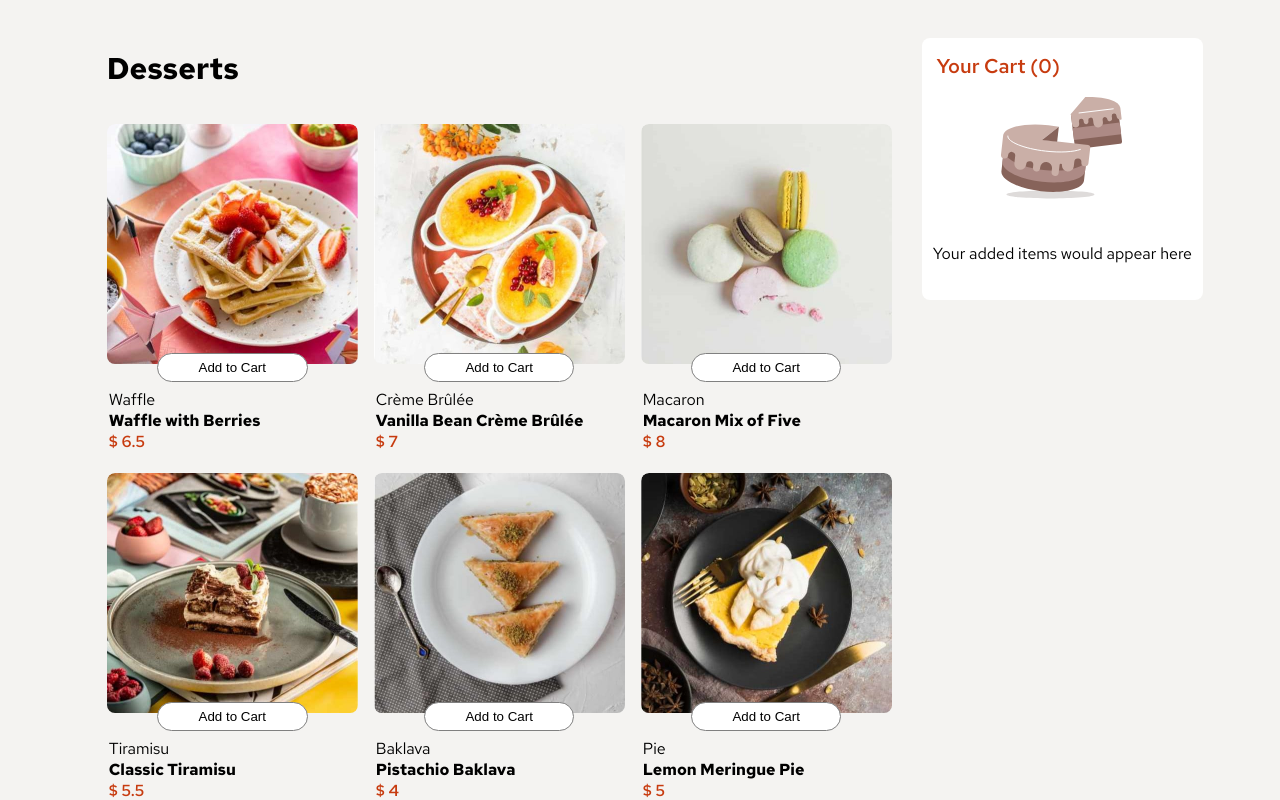
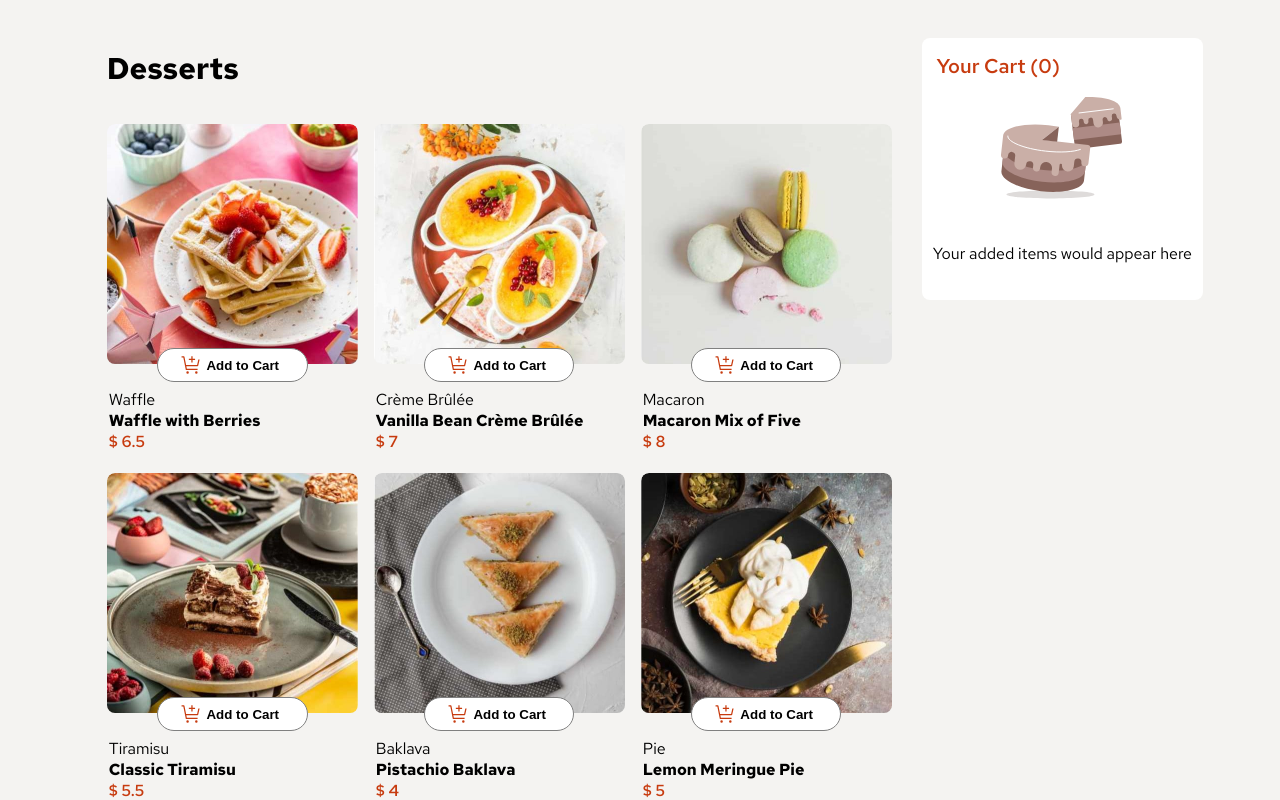
Before and after one commit to MarwanElZaher/product-list-with-cart, a React (Create React App) app: page / in a window 1280 px wide. Shown: the top 800 px of the page. Built offline with nearby package versions, Linux system fonts and the light colour scheme.

Commit message:
style: styles of svg and ordercontainer and passing child instead of iconkey

```diff
--- a/src/components/CartProductDetail/index.jsx
+++ b/src/components/CartProductDetail/index.jsx
@@ -27,8 +27,7 @@ const CartProductDetail = ({ priceMap, cartItems, totalPrice, showProductImage,
                                 <img src={getImageForItem(productName)} alt={ productName} />
                         </div>
                             :
-                            <ReusableButton iconKey={`${process.env.PUBLIC_URL}/assets/images/icon-remove-item.svg`} className="remove-product-cart" label={`Remove ${productName}`} onClick={() => dispatch(removeFromCart(productName))} />
-
+                            <ReusableButton child={<svg aria-label={`Remove ${productName}`} xmlns="http://www.w3.org/2000/svg" width="10" height="10" fill="none" viewBox="0 0 10 10"><path fill="currentColor" d="M8.375 9.375 5 6 1.625 9.375l-1-1L4 5 .625 1.625l1-1L5 4 8.375.625l1 1L6 5l3.375 3.375-1 1Z"/></svg>}  className="remove-product-cart" label={`Remove ${productName}`} onClick={() => dispatch(removeFromCart(productName))} />
                         }
                     </div>
                 )
--- a/src/components/CartProductDetail/style.css
+++ b/src/components/CartProductDetail/style.css
@@ -42,7 +42,7 @@
     border: unset;
     background-color: transparent;
 }
-.remove-product-cart label{
+.remove-product-cart span{
     display: none;
     border: unset;
     background-color: transparent;
--- a/src/components/Counter/index.jsx
+++ b/src/components/Counter/index.jsx
@@ -17,9 +17,9 @@ const Counter = ({ productName }) => {
     }
     return (
         <div className="counter-main-component">
-            <ReusableButton label={`Add 1 more "${productName}" in cart`} iconKey={`${process.env.PUBLIC_URL}/assets/images/icon-increment-quantity.svg`} className="increment-quantity-button" onClick={handleProductIncrement}/>
+            <ReusableButton label={`Add 1 more "${productName}" in cart`} child={<svg aria-label="increment-icon" xmlns="http://www.w3.org/2000/svg" width="10" height="10" fill="none" viewBox="0 0 10 10"><path fill="currentColor" d="M10 4.375H5.625V0h-1.25v4.375H0v1.25h4.375V10h1.25V5.625H10v-1.25Z"/></svg>} className="increment-quantity-button" onClick={handleProductIncrement}/>
             <span className="product-added-quantity">{cartItems?.[productName]}</span>
-            <ReusableButton label={`Remove 1 ${productName} from cart`} iconKey={`${process.env.PUBLIC_URL}/assets/images/icon-decrement-quantity.svg`} className="decrement-quantity-button" onClick={handleProductDecrement}/>
+            <ReusableButton label={`Remove 1 ${productName} from cart`} child={<svg aria-label="decrement-icon" xmlns="http://www.w3.org/2000/svg" width="10" height="2" fill="none" viewBox="0 0 10 2"><path fill="currentColor" d="M0 .375h10v1.25H0V.375Z"/></svg>} className="decrement-quantity-button" onClick={handleProductDecrement}/>
         </div>
     )
 }
--- a/src/components/Counter/style.css
+++ b/src/components/Counter/style.css
@@ -10,7 +10,7 @@
     border-radius: 25px;
     width: 60%;
 }
-.counter-main-component label {
+.counter-main-component button span {
     display: none;
 }
 
--- a/src/components/OrderModal/style.css
+++ b/src/components/OrderModal/style.css
@@ -5,7 +5,7 @@
     background-color: #f0f0f0;
     border-radius: 8px;
     padding: 0px 15px;
-    max-height: 420px;
+    max-height: 250px;
     overflow-y: auto;
 }
 
--- a/src/components/Product/index.jsx
+++ b/src/components/Product/index.jsx
@@ -25,7 +25,7 @@ const Product = ({ image, name, category, price }) => {
                 {cartItems[name] ?
                     <Counter productName={name}/> :
                     <ReusableButton
-                    iconKey={`${process.env.PUBLIC_URL}/assets/images/icon-add-to-cart.svg`}
+                    child={<svg aria-al xmlns="http://www.w3.org/2000/svg" width="21" height="20" fill="none" viewBox="0 0 21 20"><g fill="#C73B0F" clip-path="url(#a)"><path d="M6.583 18.75a1.25 1.25 0 1 0 0-2.5 1.25 1.25 0 0 0 0 2.5ZM15.334 18.75a1.25 1.25 0 1 0 0-2.5 1.25 1.25 0 0 0 0 2.5ZM3.446 1.752a.625.625 0 0 0-.613-.502h-2.5V2.5h1.988l2.4 11.998a.625.625 0 0 0 .612.502h11.25v-1.25H5.847l-.5-2.5h11.238a.625.625 0 0 0 .61-.49l1.417-6.385h-1.28L16.083 10H5.096l-1.65-8.248Z"/><path d="M11.584 3.75v-2.5h-1.25v2.5h-2.5V5h2.5v2.5h1.25V5h2.5V3.75h-2.5Z"/></g><defs><clipPath id="a"><path fill="currentColor" d="M.333 0h20v20h-20z"/></clipPath></defs></svg>}
                     onClick={handleAddingProductToCart }
                     label="Add to Cart"
                     className="add-to-cart-button"
--- a/src/components/Product/style.css
+++ b/src/components/Product/style.css
@@ -31,7 +31,7 @@
     border: 1px solid #c73b0f;
 }
 
-.add-to-cart-button label {
+.add-to-cart-button span {
     font-weight: bold;
     padding: 2px 4px;
     cursor: pointer;
```
